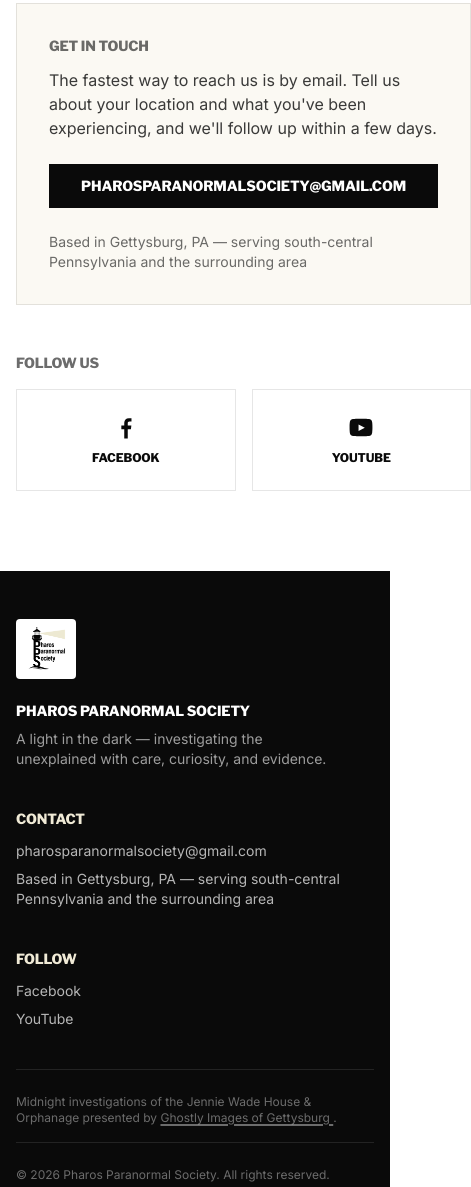
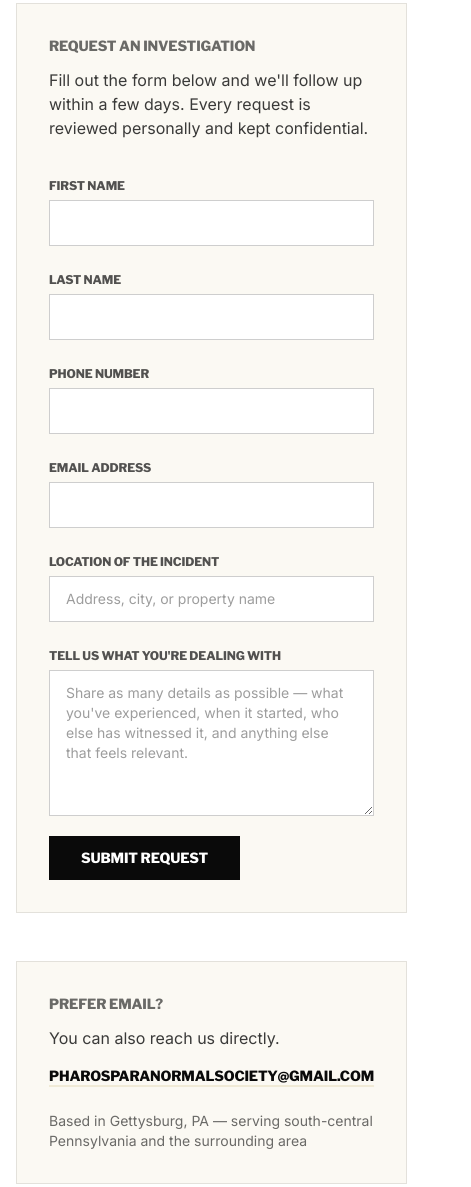
Before and after one commit to PharosParanormal/pharos-paranormal-society, an Astro site: page /contact in a window 390 px wide. Shown: the part 622-1809 px from the top of the page, 471 px wide, since content can reach past the window. Built offline with nearby package versions, Linux system fonts and the light colour scheme; Astro itself is replaced by a stand-in of ours.

Commit message:
Add investigation request form
Replaces the mailto-only contact CTA with an actual form (first/last name, phone, email, location, details) wired up as a Netlify Form so submissions land in the inbox. Homepage "Request an investigation" button now links to the form instead of opening a mail client. Added a thank-you page for the post-submit redirect. Verified with a clean astro build in a separate clone before pushing, since local git push in the device sandbox hit a SIGBUS crash in pack-objects for this repo -- pushed via the GitHub Data API instead.

```diff
--- a/src/pages/contact.astro
+++ b/src/pages/contact.astro
@@ -5,9 +5,13 @@
 
 const settingsEntries = await getCollection('site-settings');
 const settings = settingsEntries[0].data;
+
+const fieldClass =
+  'mt-1 block w-full border border-ink/20 bg-paper px-4 py-3 text-sm text-ink placeholder:text-ink/40 focus:border-ink focus:outline-none';
+const labelClass = 'font-heading text-xs uppercase tracking-widest text-ink/70';
 ---
 
-<Layout title="Contact" description="Get in touch with Pharos Paranormal Society.">
+<Layout title="Contact" description="Request a paranormal investigation with Pharos Paranormal Society.">
   <section class="border-b border-ink/10 bg-ink text-paper">
     <div class="mx-auto max-w-6xl px-4 py-20 sm:px-6">
       <p class="font-heading text-sm uppercase tracking-[0.3em] text-cream">Contact</p>
@@ -16,28 +20,104 @@
     </div>
   </section>
 
-  <section class="mx-auto max-w-6xl px-4 py-20 sm:px-6">
-    <div class="grid gap-12 lg:grid-cols-2">
-      <div class="flex flex-col items-start border border-ink/10 bg-cream/30 p-8">
-        <p class="font-heading text-sm uppercase tracking-widest text-ink/60">Get in touch</p>
+  <section id="request" class="mx-auto max-w-6xl px-4 py-20 sm:px-6">
+    <div class="grid gap-12 lg:grid-cols-[1.4fr_1fr]">
+      <div class="border border-ink/10 bg-cream/30 p-8">
+        <p class="font-heading text-sm uppercase tracking-widest text-ink/60">Request an investigation</p>
         <p class="mt-3 text-ink/80">
-          The fastest way to reach us is by email. Tell us about your location and what you've been experiencing, and we'll follow up within a few days.
+          Fill out the form below and we'll follow up within a few days. Every request is reviewed personally and kept confidential.
         </p>
+
+        <form
+          name="investigation-request"
+          method="POST"
+          data-netlify="true"
+          netlify-honeypot="bot-field"
+          action="/contact/thank-you"
+          class="mt-8 space-y-5"
+        >
+          <input type="hidden" name="form-name" value="investigation-request" />
+          <p class="hidden">
+            <label>
+              Don't fill this out if you're human: <input name="bot-field" />
+            </label>
+          </p>
+
+          <div class="grid gap-5 sm:grid-cols-2">
+            <div>
+              <label for="first-name" class={labelClass}>First name</label>
+              <input type="text" id="first-name" name="first-name" required class={fieldClass} />
+            </div>
+            <div>
+              <label for="last-name" class={labelClass}>Last name</label>
+              <input type="text" id="last-name" name="last-name" required class={fieldClass} />
+            </div>
+          </div>
+
+          <div class="grid gap-5 sm:grid-cols-2">
+            <div>
+              <label for="phone" class={labelClass}>Phone number</label>
+              <input type="tel" id="phone" name="phone" required class={fieldClass} />
+            </div>
+            <div>
+              <label for="email" class={labelClass}>Email address</label>
+              <input type="email" id="email" name="email" required class={fieldClass} />
+            </div>
+          </div>
+
+          <div>
+            <label for="location" class={labelClass}>Location of the incident</label>
+            <input
+              type="text"
+              id="location"
+              name="location"
+              required
+              placeholder="Address, city, or property name"
+              class={fieldClass}
+            />
+          </div>
+
+          <div>
+            <label for="details" class={labelClass}>Tell us what you're dealing with</label>
+            <textarea
+              id="details"
+              name="details"
+              required
+              rows="6"
+              placeholder="Share as many details as possible — what you've experienced, when it started, who else has witnessed it, and anything else that feels relevant."
+              class={fieldClass}
+            ></textarea>
+          </div>
+
+          <button
+            type="submit"
+            class="font-heading inline-block bg-ink px-8 py-3 text-sm uppercase tracking-wide text-paper transition-colors hover:bg-ink/80"
+          >
+            Submit request
+          </button>
+        </form>
+      </div>
+
+      <div>
+        <div class="border border-ink/10 bg-cream/30 p-8">
+          <p class="font-heading text-sm uppercase tracking-widest text-ink/60">Prefer email?</p>
+          <p class="mt-3 text-ink/80">You can also reach us directly.</p>
           <a
             href={`mailto:${settings.email}`}
-          class="font-heading mt-6 inline-block bg-ink px-8 py-3 text-sm uppercase tracking-wide text-paper transition-colors hover:bg-ink/80"
+            class="font-heading mt-4 inline-block text-sm uppercase tracking-wide underline decoration-cream decoration-2 underline-offset-4"
           >
             {settings.email}
           </a>
           <p class="mt-6 text-sm text-ink/60">{settings.address}</p>
         </div>
 
-      <div>
+        <div class="mt-12">
           <p class="font-heading text-sm uppercase tracking-widest text-ink/60">Follow us</p>
           <div class="mt-4">
             <SocialFeed socialLinks={settings.socialLinks} />
           </div>
         </div>
       </div>
+    </div>
   </section>
 </Layout>
--- /dev/null
+++ b/src/pages/contact/thank-you.astro
@@ -0,0 +1,26 @@
+---
+import Layout from '../../layouts/Layout.astro';
+---
+
+<Layout title="Thank You" description="Thanks for reaching out to Pharos Paranormal Society.">
+  <section class="border-b border-ink/10 bg-ink text-paper">
+    <div class="mx-auto max-w-6xl px-4 py-20 sm:px-6">
+      <p class="font-heading text-sm uppercase tracking-[0.3em] text-cream">Contact</p>
+      <h1 class="font-heading mt-4 max-w-2xl text-4xl sm:text-5xl">Thank you — we've got it.</h1>
+    </div>
+  </section>
+
+  <section class="mx-auto max-w-6xl px-4 py-20 sm:px-6">
+    <div class="max-w-xl border border-ink/10 bg-cream/30 p-8">
+      <p class="text-ink/80">
+        Your request has been sent to our team. We review every case personally and will follow up within a few days.
+      </p>
+      <a
+        href="/"
+        class="font-heading mt-6 inline-block bg-ink px-8 py-3 text-sm uppercase tracking-wide text-paper transition-colors hover:bg-ink/80"
+      >
+        Back to home
+      </a>
+    </div>
+  </section>
+</Layout>
--- a/src/pages/index.astro
+++ b/src/pages/index.astro
@@ -61,7 +61,7 @@
         Pharos Paranormal Society investigates the unexplained with care, curiosity, and rigorous evidence review — guiding you toward understanding, not sensationalism.
       </p>
       <a
-        href={`mailto:${settings.email}`}
+        href="/contact#request"
         class="font-heading mt-10 inline-block bg-cream px-8 py-3 text-sm uppercase tracking-wide text-ink transition-colors hover:bg-cream/80"
       >
         Request an investigation
```
Lines whose indentation alone changed are shown as unchanged.
